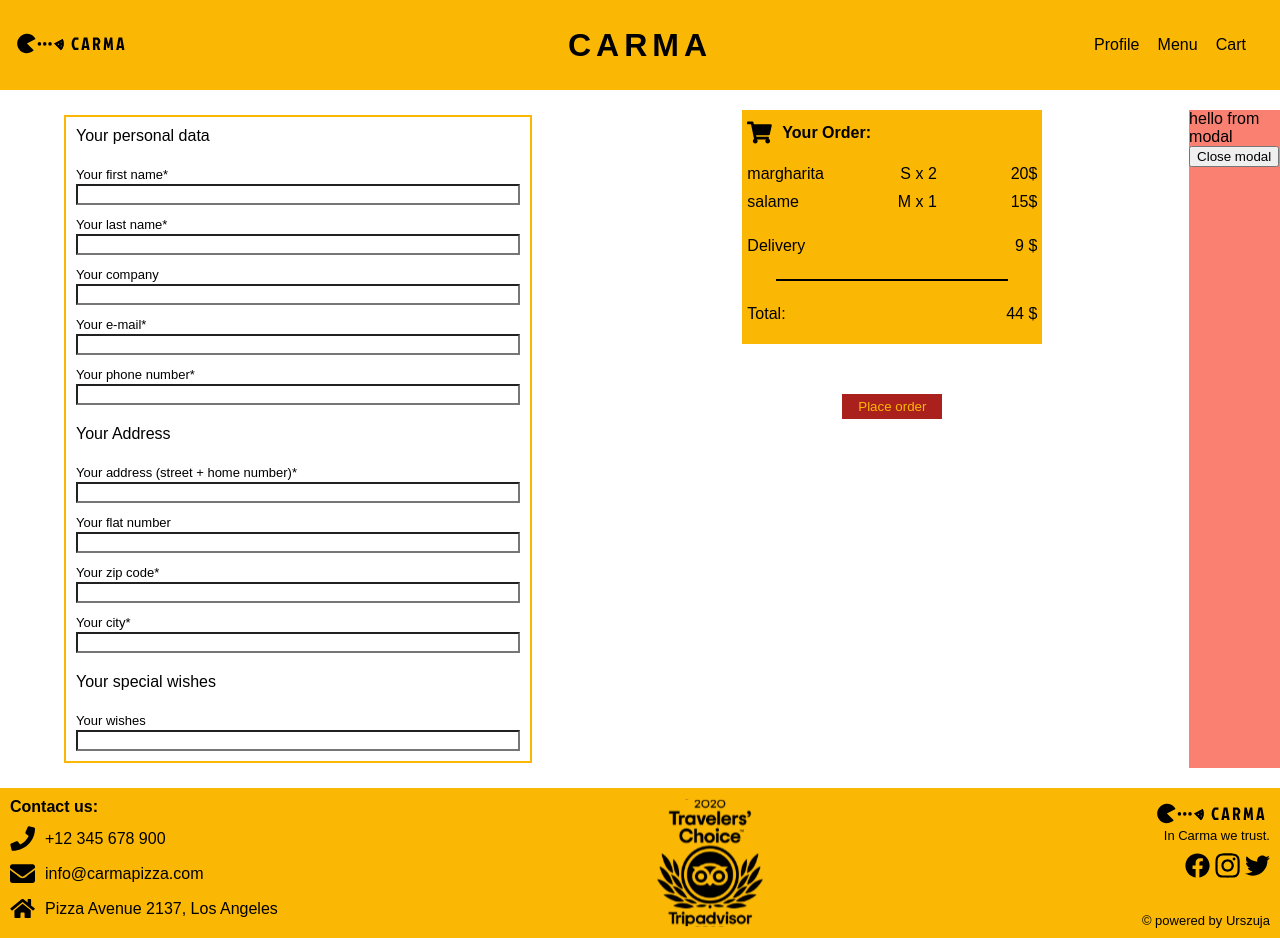
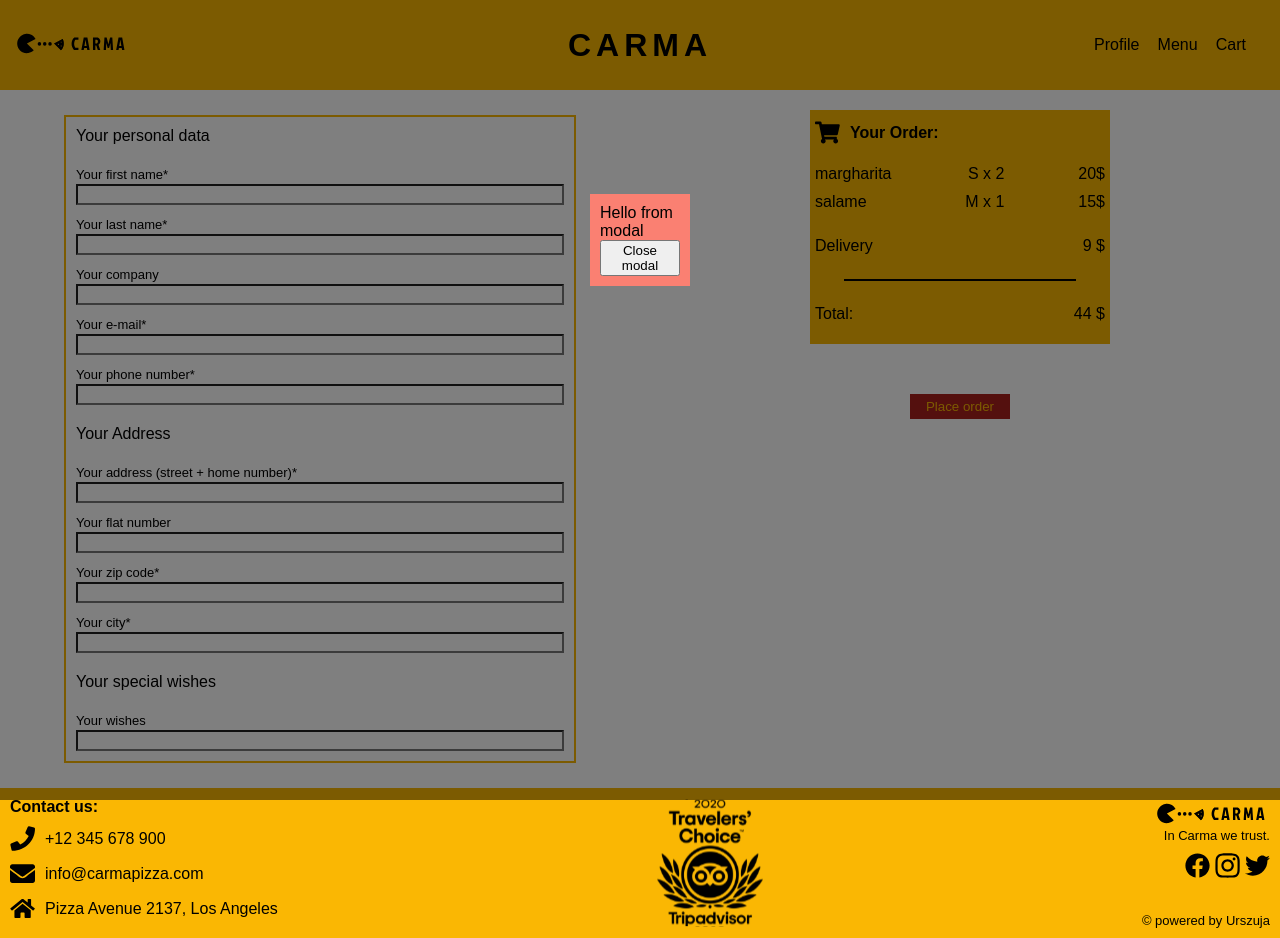
Before and after one commit to Urszuja/Carma.Restaurant.Project.Typescript.NextJS, a Next.js app in the folder carma-app/: page /order/final in a window 1280 px wide. Built offline with nearby package versions, Linux system fonts and the light colour scheme; a web font is replaced by a local one.

Commit message:
overlay added

```diff
--- a/carma-app/components/Form/Form.tsx
+++ b/carma-app/components/Form/Form.tsx
@@ -4,7 +4,7 @@ import { SubmitHandler, useForm } from "react-hook-form";
 import FormInput from "../commons/input/FormInput";
 import Order from "../Order/Order";
 import Button from "../commons/button/Button";
-import Modal from "../Modal/Modal";
+import Modal from "../commons/Modal/Modal";
 
 interface IFormInputs {
   firstName: string;
@@ -221,7 +221,7 @@ export default function Form() {
         <Order />
         <Button type="submit" text="Place order" />
       </div>
-      {isModalOpen && <Modal setModal={setModal} />}
+      {isModalOpen && <Modal setModal={setModal}>Hello from modal</Modal>}
     </StyledForm>
   );
 }
--- a/carma-app/components/Modal/Modal.styled.ts
+++ /dev/null
@@ -1,7 +0,0 @@
-import styled from "styled-components";
-
-export const StyledModal = styled.div`
-  background-color: salmon;
-  hight: 100px;
-  width: 100px;
-`;
--- a/carma-app/components/Modal/Modal.tsx
+++ /dev/null
@@ -1,13 +0,0 @@
-import React from "react";
-import { StyledModal } from "./Modal.styled";
-
-function Modal({ setModal }) {
-  return (
-    <StyledModal>
-      <div>hello from modal</div>
-      <button onClick={() => setModal(false)}>Close modal</button>
-    </StyledModal>
-  );
-}
-
-export default Modal;
--- /dev/null
+++ b/carma-app/components/commons/Modal/Modal.styled.ts
@@ -0,0 +1,22 @@
+import styled from "styled-components";
+
+export const StyledModal = styled.div`
+  position: fixed;
+  top: 0;
+  left: 0;
+  right: 0;
+  bottom: 0;
+  background-color: rgba(0, 0, 0, 0.5);
+  z-index: 100;
+  .content {
+    background-color: salmon;
+    hight: 100px;
+    width: 100px;
+    position: fixed;
+    top: 30%;
+    left: 50%;
+    z-index: 1000;
+    padding: 10px;
+    transform: translate(-50%, -50%);
+  }
+`;
--- /dev/null
+++ b/carma-app/components/commons/Modal/Modal.tsx
@@ -0,0 +1,14 @@
+import React from "react";
+import { StyledModal } from "./Modal.styled";
+
+function Modal({ setModal, children }) {
+  return (
+    <StyledModal>
+      <div className="content" onClick={() => setModal(false)}>
+        {children}
+        <button onClick={() => setModal(false)}>Close modal</button>
+      </div>
+    </StyledModal>
+  );
+}
+export default Modal;
--- a/carma-app/pages/order/final.tsx
+++ b/carma-app/pages/order/final.tsx
@@ -3,7 +3,7 @@ import Form from "../../components/Form/Form";
 
 function PlaceOrderPage() {
   return (
-    <div>
+    <div className="final-page">
       <Form />
     </div>
   );
--- a/carma-app/styles/GlobalStyles.ts
+++ b/carma-app/styles/GlobalStyles.ts
@@ -49,6 +49,10 @@ a {
     gap: 50px;
     align-items: center;
   }
+}
+
+.final-page {
+  position: relative
 }
 
 .home-page {
```
